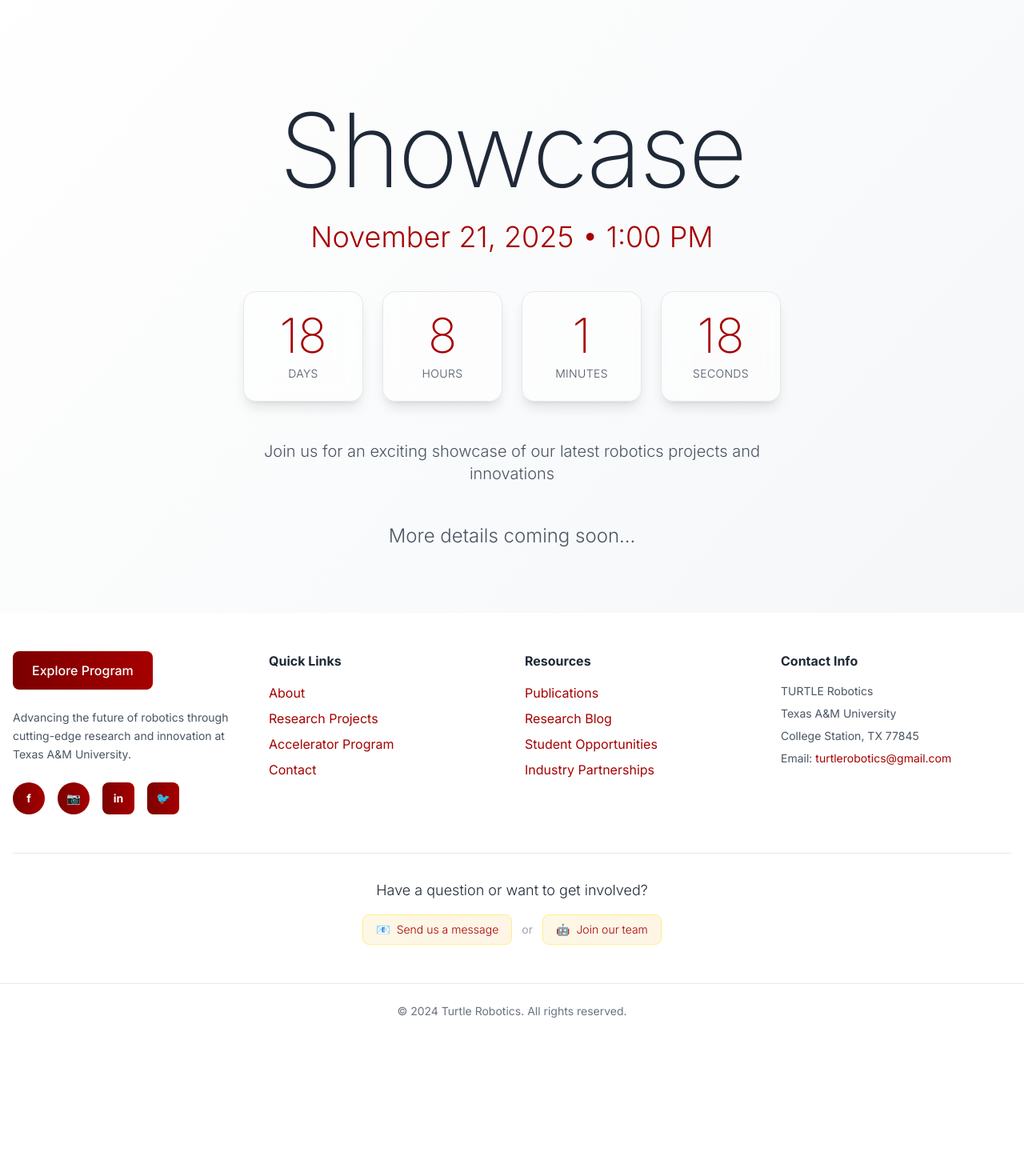
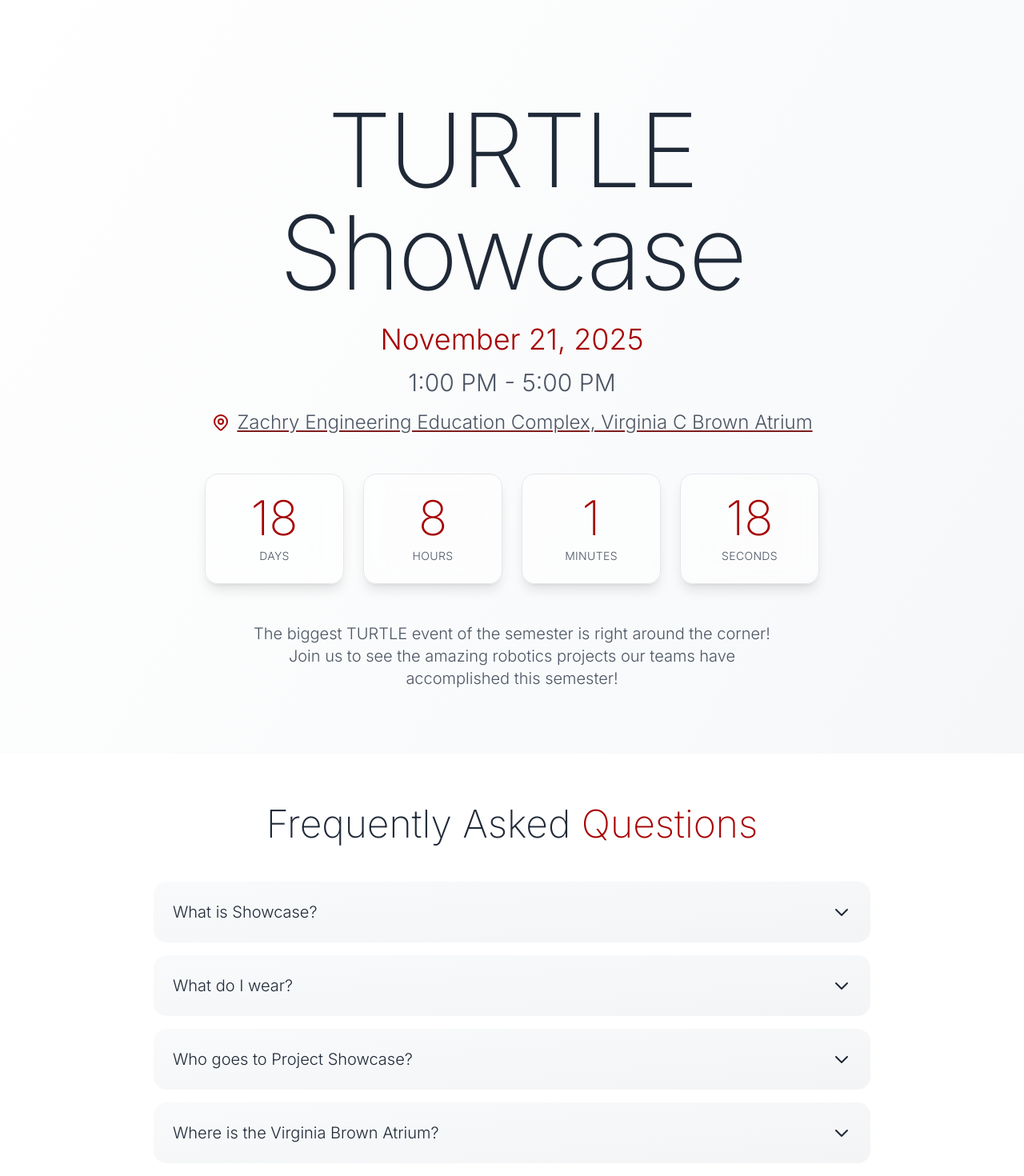
Before and after one commit to turtle-robotics/Turtle-website, a React (Vite) app: page /showcase in a window 1280 px wide. Shown: the part 100-1570 px from the top of the page at 80% size. Before the commit the page ends 1398 px from the top, so only its background shows below. Built offline with nearby package versions, Linux system fonts and the light colour scheme.

Commit message:
showcase major updates

```diff
--- a/src/pages/Showcase.jsx
+++ b/src/pages/Showcase.jsx
@@ -46,14 +46,31 @@ function Showcase() {
   }, []);
 
   return (
-    <div className="min-h-screen pt-20 flex items-center justify-center">
+    <div className="min-h-screen pt-20">
       {/* Hero Section */}
       <section className="showcase-hero px-6 py-20 text-center max-w-5xl mx-auto">
         <h1 className="text-8xl md:text-9xl font-extralight tracking-tight mb-6 text-gray-800 dark:text-gray-200">
-          Showcase
+          TURTLE Showcase
         </h1>
-        <p className="text-3xl md:text-4xl font-light text-yellow-600 dark:text-yellow-400 mb-12">
-          November 21, 2025 • 1:00 PM
+        <p className="text-3xl md:text-4xl font-light text-yellow-600 dark:text-yellow-400 mb-4">
+          November 21, 2025
+        </p>
+        <p className="text-2xl md:text-3xl font-light text-gray-600 dark:text-gray-400 mb-4">
+          1:00 PM - 5:00 PM
+        </p>
+        <p className="text-xl md:text-2xl font-light text-gray-600 dark:text-gray-400 mb-12 flex items-center justify-center gap-2">
+          <svg className="w-6 h-6 text-yellow-600 dark:text-yellow-400" fill="none" stroke="currentColor" viewBox="0 0 24 24">
+            <path strokeLinecap="round" strokeLinejoin="round" strokeWidth={2} d="M17.657 16.657L13.414 20.9a1.998 1.998 0 01-2.827 0l-4.244-4.243a8 8 0 1111.314 0z" />
+            <path strokeLinecap="round" strokeLinejoin="round" strokeWidth={2} d="M15 11a3 3 0 11-6 0 3 3 0 016 0z" />
+          </svg>
+          <a
+            href="https://maps.app.goo.gl/r3EgEtRvYB727rX6A"
+            target="_blank"
+            rel="noopener noreferrer"
+            className="hover:text-yellow-600 dark:hover:text-yellow-400 transition-colors underline decoration-red-900 dark:decoration-yellow-400"
+          >
+            Zachry Engineering Education Complex, Virginia C Brown Atrium
+          </a>
         </p>
 
         {/* Countdown Timer */}
@@ -96,13 +113,78 @@ function Showcase() {
         </div>
 
         <p className="text-xl font-light text-gray-600 dark:text-gray-400 mt-8 max-w-2xl mx-auto">
-          Join us for an exciting showcase of our latest robotics projects and innovations
+          The biggest TURTLE event of the semester is right around the corner! Join us to see the amazing robotics projects our teams have accomplished this semester!
         </p>
+      </section>
 
-        <div className="mt-12">
-          <p className="text-2xl font-light text-gray-600 dark:text-gray-400">
-            More details coming soon...
-          </p>
+      {/* Q&A Section */}
+      <section className="py-16 px-4 bg-white dark:bg-gray-800">
+        <div className="max-w-4xl mx-auto">
+          <h2 className="text-4xl md:text-5xl font-extralight text-center mb-12 text-gray-800 dark:text-gray-200">
+            Frequently Asked <span className="text-yellow-600 dark:text-yellow-400">Questions</span>
+          </h2>
+
+          <div className="space-y-4">
+            {/* Q1 */}
+            <details className="group bg-gradient-to-br from-gray-50 to-gray-100 dark:from-gray-700 dark:to-gray-600 rounded-2xl p-6 cursor-pointer">
+              <summary className="flex justify-between items-center font-light text-xl text-gray-800 dark:text-gray-200 list-none">
+                <span>What is Showcase?</span>
+                <span className="transition group-open:rotate-180">
+                  <svg className="w-6 h-6" fill="none" stroke="currentColor" viewBox="0 0 24 24">
+                    <path strokeLinecap="round" strokeLinejoin="round" strokeWidth={2} d="M19 9l-7 7-7-7" />
+                  </svg>
+                </span>
+              </summary>
+              <p className="mt-4 text-gray-600 dark:text-gray-400 font-light leading-relaxed">
+                Project Showcase is a several hour come-and-go event for presenting what TURTLE has accomplished this semester. At showcase all 21 advanced projects as well as HATCHLING set up tables to present their projects, progress, and plans for the future.
+              </p>
+            </details>
+
+            {/* Q2 */}
+            <details className="group bg-gradient-to-br from-gray-50 to-gray-100 dark:from-gray-700 dark:to-gray-600 rounded-2xl p-6 cursor-pointer">
+              <summary className="flex justify-between items-center font-light text-xl text-gray-800 dark:text-gray-200 list-none">
+                <span>What do I wear?</span>
+                <span className="transition group-open:rotate-180">
+                  <svg className="w-6 h-6" fill="none" stroke="currentColor" viewBox="0 0 24 24">
+                    <path strokeLinecap="round" strokeLinejoin="round" strokeWidth={2} d="M19 9l-7 7-7-7" />
+                  </svg>
+                </span>
+              </summary>
+              <p className="mt-4 text-gray-600 dark:text-gray-400 font-light leading-relaxed">
+                We recommend business casual attire and TURTLE apparel if you have it, but we understand that it is during the school day, so it is not strictly required.
+              </p>
+            </details>
+
+            {/* Q3 */}
+            <details className="group bg-gradient-to-br from-gray-50 to-gray-100 dark:from-gray-700 dark:to-gray-600 rounded-2xl p-6 cursor-pointer">
+              <summary className="flex justify-between items-center font-light text-xl text-gray-800 dark:text-gray-200 list-none">
+                <span>Who goes to Project Showcase?</span>
+                <span className="transition group-open:rotate-180">
+                  <svg className="w-6 h-6" fill="none" stroke="currentColor" viewBox="0 0 24 24">
+                    <path strokeLinecap="round" strokeLinejoin="round" strokeWidth={2} d="M19 9l-7 7-7-7" />
+                  </svg>
+                </span>
+              </summary>
+              <p className="mt-4 text-gray-600 dark:text-gray-400 font-light leading-relaxed">
+                You! All TURTLE members are encouraged to attend Project Showcase. In addition, we invite professors and industry to come see and encourage you to invite your favorite professors and your friends who are interested in robotics.
+              </p>
+            </details>
+
+            {/* Q4 */}
+            <details className="group bg-gradient-to-br from-gray-50 to-gray-100 dark:from-gray-700 dark:to-gray-600 rounded-2xl p-6 cursor-pointer">
+              <summary className="flex justify-between items-center font-light text-xl text-gray-800 dark:text-gray-200 list-none">
+                <span>Where is the Virginia Brown Atrium?</span>
+                <span className="transition group-open:rotate-180">
+                  <svg className="w-6 h-6" fill="none" stroke="currentColor" viewBox="0 0 24 24">
+                    <path strokeLinecap="round" strokeLinejoin="round" strokeWidth={2} d="M19 9l-7 7-7-7" />
+                  </svg>
+                </span>
+              </summary>
+              <p className="mt-4 text-gray-600 dark:text-gray-400 font-light leading-relaxed">
+                This is the seating area just inside the first floor Zachry entrance, across from the E-Quad.
+              </p>
+            </details>
+          </div>
         </div>
       </section>
     </div>
```
